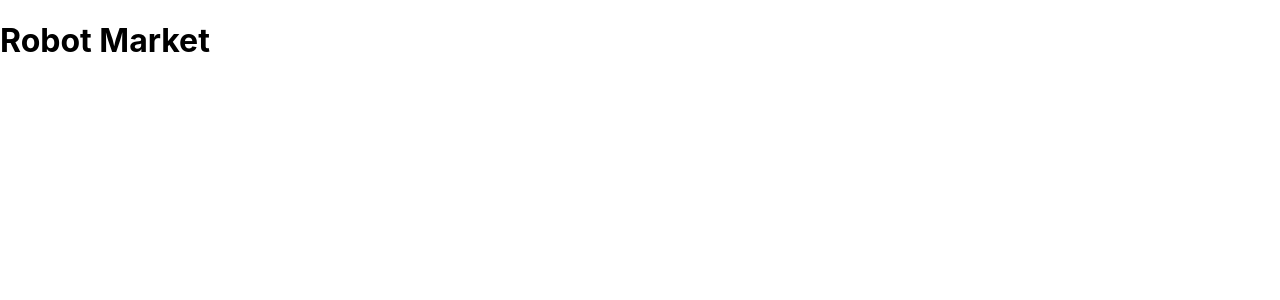
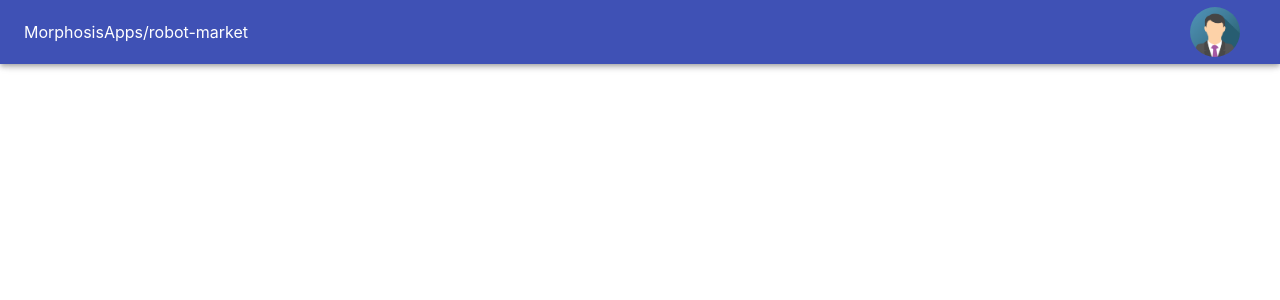
Before and after one commit to meenu0786/MorphosisApps-robot-market, a React (Create React App) app in the folder frontend/: page / in a window 1280 px wide. Shown: the top 300 px of the page. Built offline with nearby package versions, Linux system fonts and the light colour scheme; no server answers.

Commit message:
added the header and fetching the data from the api

```diff
--- a/frontend/package.json
+++ b/frontend/package.json
@@ -3,9 +3,12 @@
   "version": "0.1.0",
   "private": true,
   "dependencies": {
+    "@material-ui/core": "^4.12.3",
+    "@mui/material": "^5.2.4",
     "@testing-library/jest-dom": "^5.11.4",
     "@testing-library/react": "^11.1.0",
     "@testing-library/user-event": "^12.1.10",
+    "axios": "^0.24.0",
     "react": "^17.0.1",
     "react-dom": "^17.0.1",
     "react-scripts": "4.0.2",
--- a/frontend/src/App.js
+++ b/frontend/src/App.js
@@ -1,10 +1,10 @@
 import * as React from 'react';
+import Component from './component';
 
 function App() {
   return (
     <div className="App">
-      <h1>Robot Market</h1>
-      {/*Add your code here*/}
+      <Component />
     </div>
   );
 }
--- a/frontend/src/component/header/index.js
+++ b/frontend/src/component/header/index.js
@@ -0,0 +1,17 @@
+import { AppBar, Toolbar } from "@material-ui/core";
+import React from "react";
+
+export default function Header() {
+  const displayDesktop = () => {
+    return <Toolbar>
+			<img src="img_avatar.png" alt="Avatar" className="avatar" />
+			MorphosisApps/robot-market
+		</Toolbar>;
+  };
+
+  return (
+    <header>
+      <AppBar>{displayDesktop()}</AppBar>
+    </header>
+  );
+}
--- a/frontend/src/component/index.js
+++ b/frontend/src/component/index.js
@@ -0,0 +1,26 @@
+import React, { useState, useEffect } from 'react';
+import axios from 'axios';
+import Header from './header';
+
+function Component() {
+	const [robotList, setrobotList] = useState([]);
+	useEffect(() => {
+    axios.get("http://localhost:8000/api/robots")
+      .then((response) =>
+				setrobotList(response.data)
+			);
+		console.log("robotList", robotList);
+  });
+
+  return (
+    <div>
+      <Header />
+			<div>
+				<div>Product list 1</div>
+				<div>cart</div>
+			</div>
+    </div>
+  );
+}
+
+export default Component;
--- a/frontend/src/index.css
+++ b/frontend/src/index.css
@@ -11,3 +11,12 @@ code {
   font-family: source-code-pro, Menlo, Monaco, Consolas, 'Courier New',
     monospace;
 }
+
+.avatar {
+  vertical-align: middle;
+  width: 50px;
+  height: 50px;
+  border-radius: 50%;
+  position: absolute;
+  right: 40px;
+}
```
Also changed, not shown: frontend/public/img_avatar.png (added), 1 other file (tests, documents, lock files or other folders).
